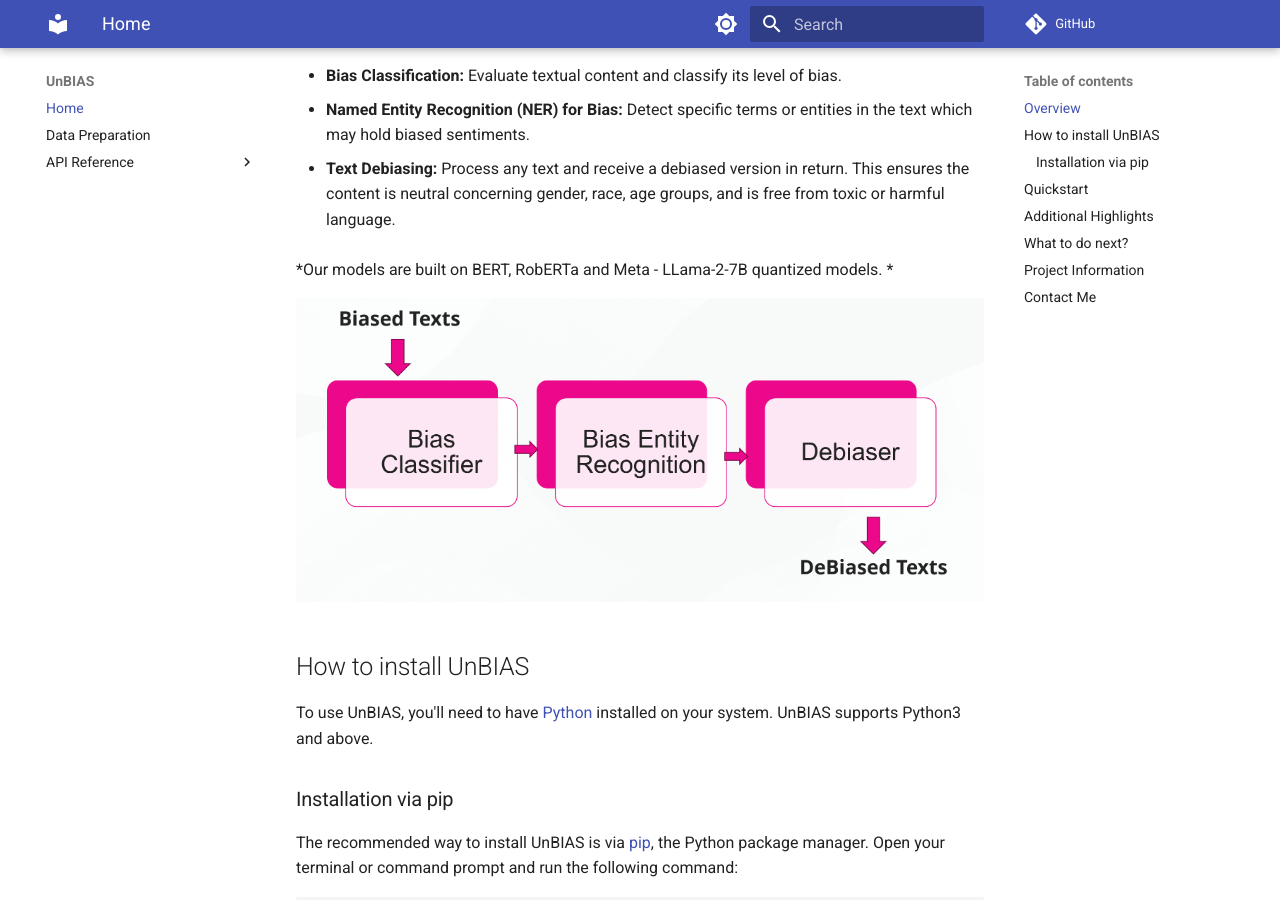
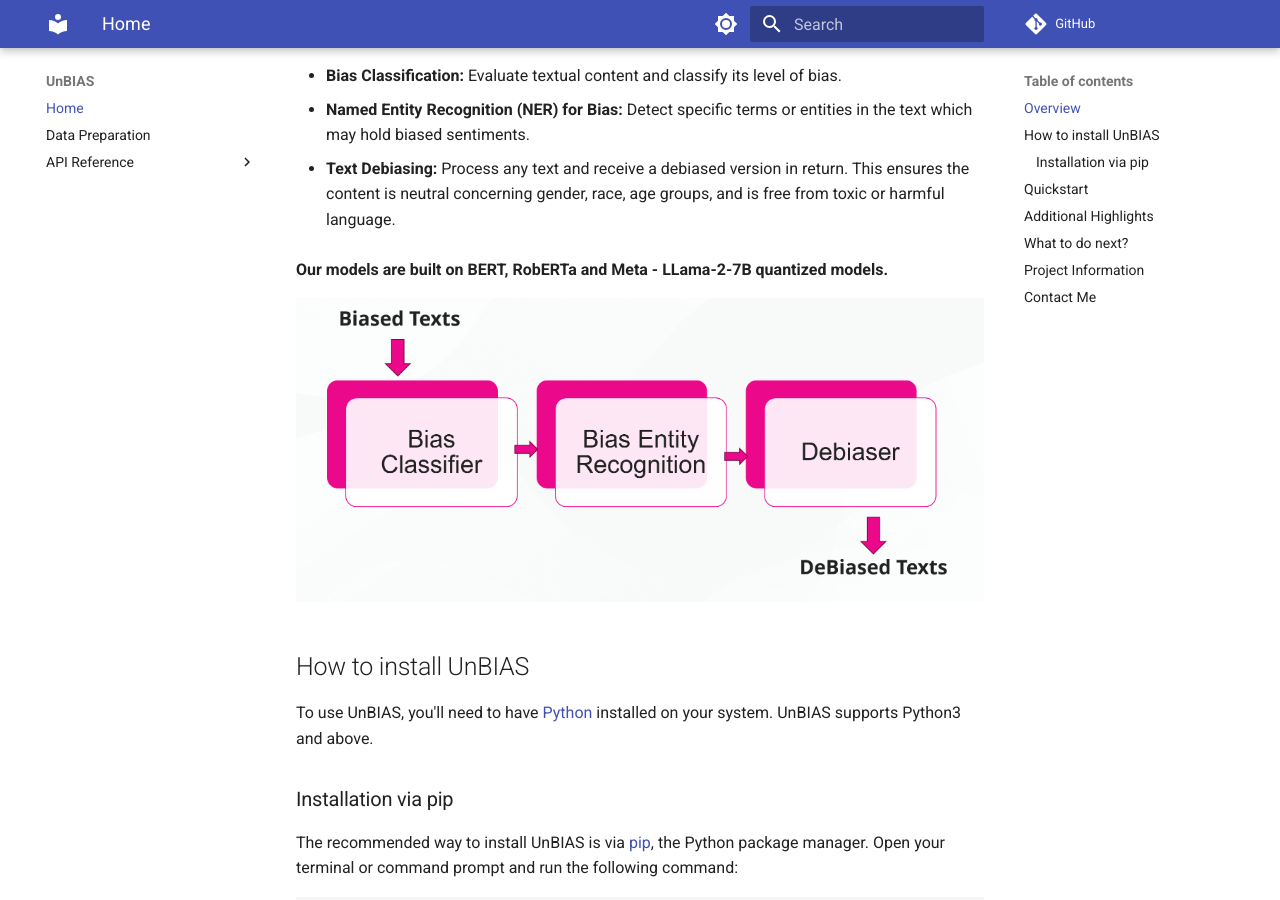
Before and after one commit to brandonjaipersaud/Unbias_mkdocs, an MkDocs documentation site: the page built from docs/index.md, in a window 1280 px wide and 900 px high, scrolled down 310 px. Built offline with MkDocs 1.6.1 and Material for MkDocs 9.7.7, drawn with Linux system fonts in a browser that asks for light colours; comment, search, counter and statistics services are not loaded.

```diff
--- a/docs/index.md
+++ b/docs/index.md
@@ -16,7 +16,7 @@
 
 - **Text Debiasing:** Process any text and receive a debiased version in return. This ensures the content is neutral concerning gender, race, age groups, and is free from toxic or harmful language.
 
-*Our models are built on BERT, RobERTa and Meta - LLama-2-7B quantized models. *
+**Our models are built on BERT, RobERTa and Meta - LLama-2-7B quantized models.**
 
 ![Overall flow](./images/main.png)
 
@@ -106,7 +106,7 @@
 Applied Machine Learning Scientist - Responsible AI
 Vector Institute for Artificial Intelligence
 
-**email**: [Shaina.raza@utoronto.ca](mailto:Shaina.raza@utoronto.ca)
+**Email**: [Shaina.raza@utoronto.ca](mailto:Shaina.raza@utoronto.ca)
 
 
 
```
